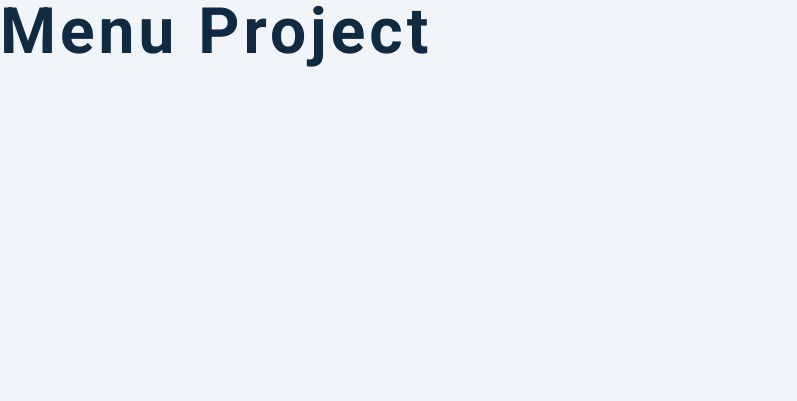
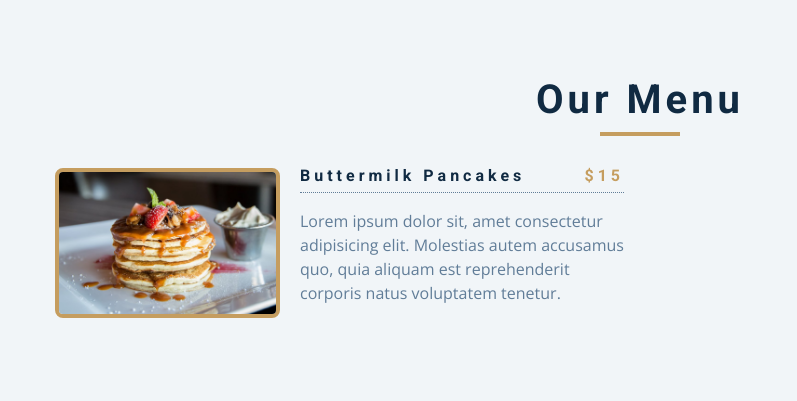
Before and after one commit to eminentJS/DOM-projects, a plain HTML site: page 08-menu/setup/index.html in a window 1280 px wide. Shown: the whole page, without its empty margins (0-797 px from the left). Drawn offline with nearby package versions, Linux system fonts and the light colour scheme.

Commit message:
menu html

```diff
--- a/08-menu/setup/index.html
+++ b/08-menu/setup/index.html
@@ -13,7 +13,34 @@
     <link rel="stylesheet" href="styles.css" />
   </head>
   <body>
-    <h1>menu project</h1>
+    <section class="menu">
+      <!-- title -->
+      <div class="title">
+        <h2>our menu</h2>
+        <div class="underline"></div>
+      </div>
+      <!-- filter buttons -->
+      <!-- menu items -->
+      <div class="section-center">
+        <!-- single item -->
+        <article class="menu-item">
+          <img src="./menu-item.jpeg" class="photo" alt="menu item" />
+          <div class="item-info">
+            <header>
+              <h4>buttermilk pancakes</h4>
+              <h4 class="price">$15</h4>
+            </header>
+            <p class="item-text">
+              Lorem ipsum dolor sit, amet consectetur adipisicing elit.
+              Molestias autem accusamus quo, quia aliquam est reprehenderit
+              corporis natus voluptatem tenetur.
+            </p>
+          </div>
+        </article>
+        <!-- end of single item  -->
+      </div>
+    </section>
+
     <!-- javascript -->
     <script src="app.js"></script>
   </body>
```
